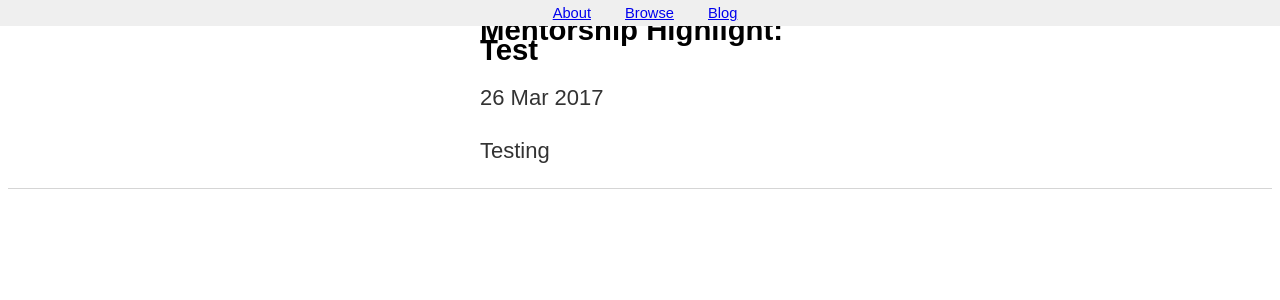
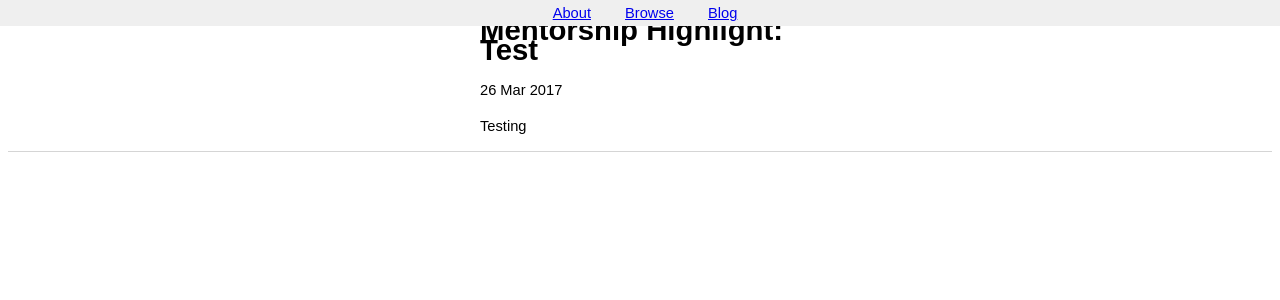
Before and after one commit to infosecmentors/infosecmentors.github.io, a Jekyll site: the page built from _posts/2017-03-26-mentorship-highlight-test.md, in a window 1280 px wide. Shown: the top 300 px of the page. Built offline with Jekyll 4.4.1, drawn with Linux system fonts in a browser that asks for light colours.

Commit message:
Update main.css

```diff
--- a/css/main.css
+++ b/css/main.css
@@ -32,11 +32,6 @@ a:visited { color: #0000EE }
     margin-left: auto;
     margin-right: auto;}
 
-p {
-    font-size: 1.5em;
-    line-height: 1.4em;
-    color: #333;
-}
 footer {
     border-top: 1px solid #d5d5d5;
     font-size: .8em;
```
